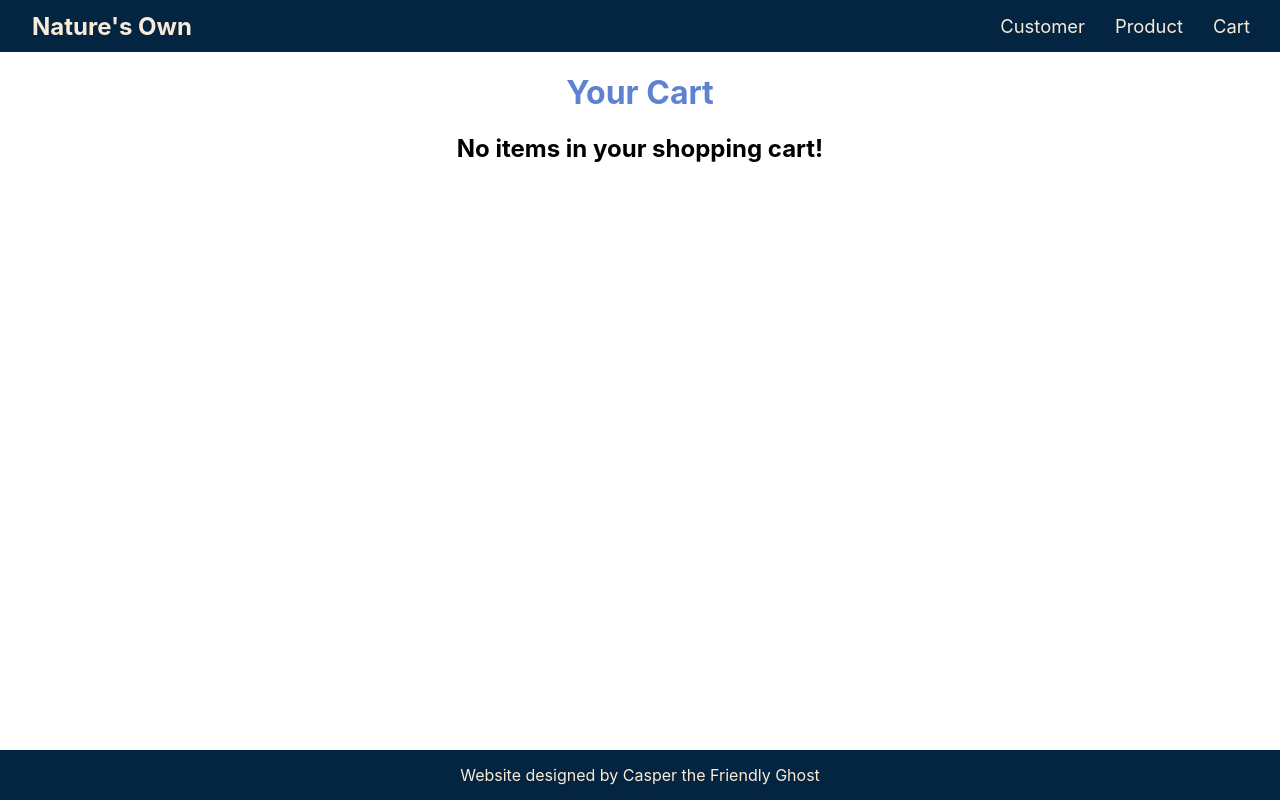
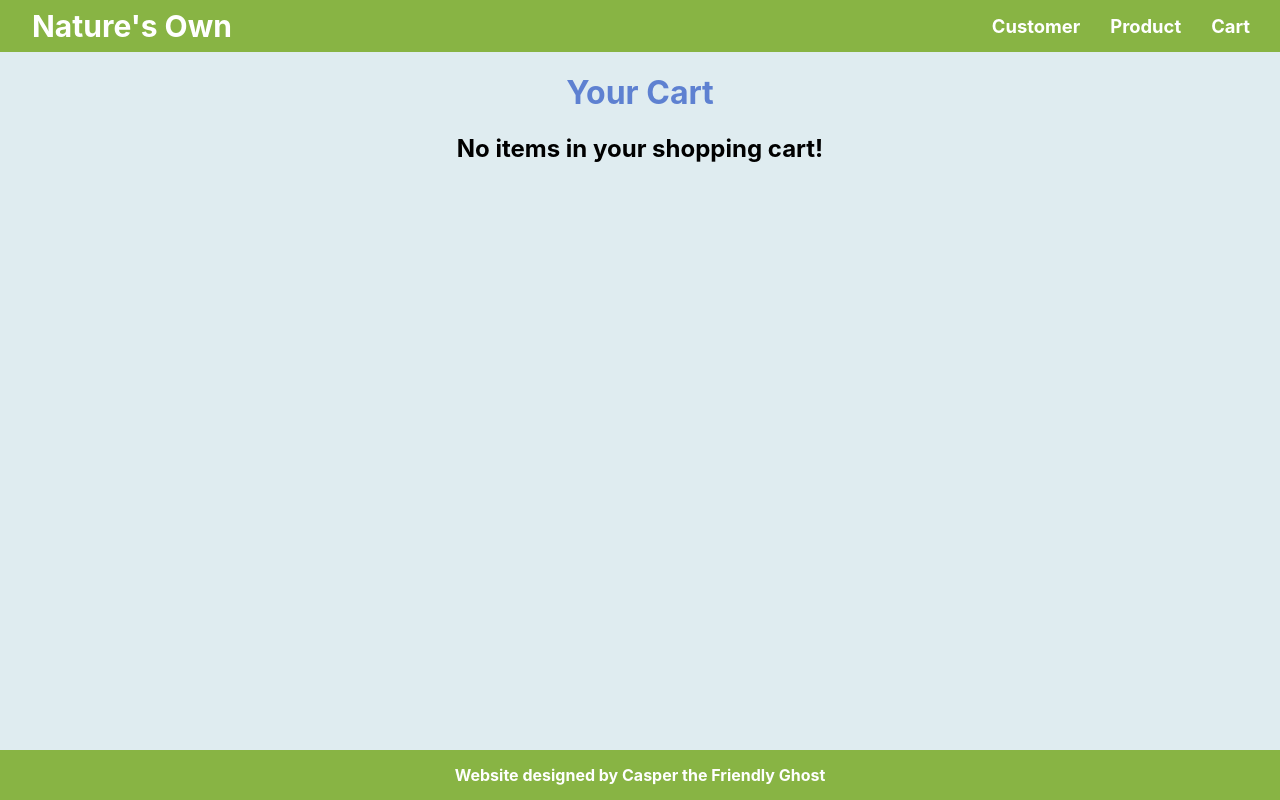
Before and after one commit to jsoon049/3125-L2, a React (Create React App) app: page /3125-L2/cart in a window 1280 px wide. Built offline with nearby package versions, Linux system fonts and the light colour scheme.

Commit message:
Added more styling

```diff
--- a/src/App.css
+++ b/src/App.css
@@ -1,5 +1,5 @@
 html {
-  /* background-color: #ff8d27; */
+  background-color: #dfecf0;
 }
 
 button {
--- a/src/components/Cart.css
+++ b/src/components/Cart.css
@@ -6,3 +6,14 @@
     font-weight: 700;
     font-size: 20px;
 }
+
+.cart-wrapper {
+    display: inline-block;
+    border: 1px solid black;
+    padding: 10px;
+}
+
+.cart-items {
+    display: flex;
+    justify-content: space-between;
+}
--- a/src/components/Cart.js
+++ b/src/components/Cart.js
@@ -1,14 +1,15 @@
 import React, { useContext } from "react";
 import { GlobalContext } from "./GlobalState";
-import "./Cart.css"
+import "./Cart.css";
+import {CartItem} from './CartItem.js';
 
 export const Cart = () => {
   const { cart } = useContext(GlobalContext);
   let totalPrice = 0;
   let sorted = [].concat(cart);
-  if(cart.length > 0) {
+  if (cart.length > 0) {
     for (let i = 0; i < sorted.length; i += 1) {
-        totalPrice+=sorted[i].price
+      totalPrice += sorted[i].price;
     }
     sorted.sort((a, b) => a.price - b.price);
   }
@@ -17,18 +18,16 @@ export const Cart = () => {
     <div>
       <h1>Your Cart</h1>
       <div className="cartContainer">
-        <div className="cart-wrapper">
         {cart.length > 0 ? (
-            <div className="movie-grid">
-              {sorted.map((product, i) => (
-                <p key={i}>{product.name + " $" + product.price}</p>
-              ))}
-              <p className="totalPrice">{'Total Price: ' + '$' + totalPrice}</p>
-            </div>
-          ) : (
-            <h2 className="no-items">No items in your shopping cart!</h2>
-          )}
-        </div>
+          <div className="cart-wrapper">
+            {sorted.map((product, index) => (
+              <CartItem key={index} product={product}/>
+            ))}
+            <p className="totalPrice">{"Total Price: $" + totalPrice}</p>
+          </div>
+        ) : (
+          <h2 className="no-items">No items in your shopping cart!</h2>
+        )}
       </div>
     </div>
   );
--- /dev/null
+++ b/src/components/CartItem.js
@@ -0,0 +1,10 @@
+import React from 'react'
+
+export const CartItem = ({product}) => {
+    return (
+        <div className="cart-items">
+            <p>{product.name}</p>
+            <p>{"$" + product.price}</p>
+        </div>
+    )
+}
--- a/src/components/Customer.css
+++ b/src/components/Customer.css
@@ -11,3 +11,14 @@ label {
     margin-bottom: 35px;
     font-size: 18px;
 }
+
+input {
+    width: 16px;
+    height: 16px;
+}
+
+.checkbox-wrapper {
+    display: inline-block;
+    border: 1px solid;
+    padding: 20px;
+}
--- a/src/components/Footer.css
+++ b/src/components/Footer.css
@@ -3,15 +3,14 @@
   left: 0;
   bottom: 0;
   right: 0;
-  display: flex;
-  justify-content: center;
-  align-items: center;
   padding: 10px 0;
-  background-color: #032541;
+  background-color: #88b444;
+  text-align: center;
 }
 
 .footer_text {
-  color: antiquewhite;
+  color: white;
   font-size: 1rem;
   margin: 5px 0;
+  font-weight: 700;
 }
--- a/src/components/GlobalState.js
+++ b/src/components/GlobalState.js
@@ -13,7 +13,7 @@ export const GlobalProvider = (props) => {
 
   // actions
   const addToCart = (product) => {
-    alert(`${product.name}` + " added to cart")
+    alert(`${product.name} added to cart`)
     dispatch({ type: "ADD_ITEM", payload: product });
   };
 
--- a/src/components/Header.css
+++ b/src/components/Header.css
@@ -1,8 +1,9 @@
 .brand {
   margin: 0;
-  color: antiquewhite;
+  color: white;
   position: absolute;
   left: 2.5%;
+  font-size: 30px;
 }
 
 .header {
@@ -10,14 +11,15 @@
   justify-content: flex-end;
   align-items: center;
   padding: 15px 0;
-  background-color: #032541;
+  background-color: #88b444;
 }
 
 a {
-  color: antiquewhite;
+  color: white;
   font-size: 1.15rem;
   text-decoration: none;
   transition: all 0.3s ease;
+  font-weight: 700;
 }
 
 a:hover {
--- a/src/components/Product.css
+++ b/src/components/Product.css
@@ -11,7 +11,8 @@
 
 .prod_ul {
     text-align: center;
-    border: 1px solid lightgrey;
+    border: 1px solid black;
     margin: 10px 20px;
     padding: 10px;
+    /* background-color: #d7eff5; */
 }
```
